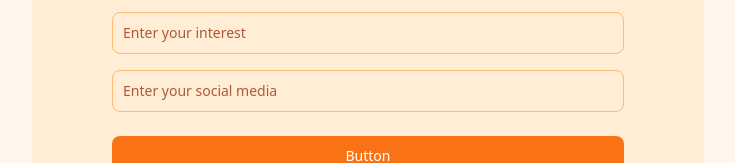
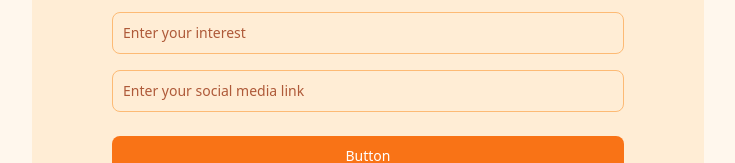
Before and after one commit to anoopraju31/100xdevs_cohort, a React (Vite) app in the folder Week 5/assigments/business-card/: page /create-card in a window 1280 px wide. Shown: the part 426-589 px from the top of the page, without its empty margins (272-1007 px from the left). Built offline with nearby package versions, Linux system fonts and the light colour scheme.

Commit message:
Week 5 - Assignments: Business Card - Input Field Component - styled

```diff
--- a/Week 5/assigments/business-card/src/components/Form.jsx
+++ b/Week 5/assigments/business-card/src/components/Form.jsx
@@ -1,58 +1,41 @@
 import Button from './Button'
+import InputField from './InputField'
 
 const Form = () => {
 	return (
 		<form className='p-10 '>
-			<div className='mb-4'>
-				<label htmlFor='name' className='sr-only'>
-					Name
-				</label>
-				<input
+			<InputField
+				id='name'
+				name='name'
+				label='Name'
+				placeholder='Enter your name'
 				type='text'
-					name='name'
-					id='name'
-					placeholder='Enter your name'
-					className='bg-transparent border outline-none border-orange-300 text-orange-900 text-sm rounded-lg focus:ring-orange-500 focus:border-orange-500 block w-full p-2.5 placeholder:text-orange-800/80'
 			/>
-			</div>
 
-			<div className='mb-4'>
-				<label htmlFor='description' className='sr-only'>
-					Description
-				</label>
-				<textarea
-					rows='5'
+			<InputField
+				id='description'
 				name='description'
-					id='description'
+				label='Description'
 				placeholder='Enter your description'
-					className='bg-transparent border outline-none border-orange-300 text-orange-900 text-sm rounded-lg focus:ring-orange-500 focus:border-orange-500 block w-full p-2.5 placeholder:text-orange-800/80'></textarea>
-			</div>
+				isTextarea
+				rows={5}
+			/>
 
-			<div className='mb-4'>
-				<label htmlFor='interest' className='sr-only'>
-					Interest
-				</label>
-				<input
+			<InputField
+				id='interest'
+				name='interest'
+				label='Interest'
+				placeholder='Enter your interest'
 				type='text'
-					name='interest'
-					id='interest'
-					placeholder='Enter your interest'
-					className='bg-transparent border outline-none border-orange-300 text-orange-900 text-sm rounded-lg focus:ring-orange-500 focus:border-orange-500 block w-full p-2.5 placeholder:text-orange-800/80'
 			/>
-			</div>
 
-			<div className='mb-4'>
-				<label htmlFor='social-link' className='sr-only'>
-					Social
-				</label>
-				<input
+			<InputField
+				id='social-link'
+				name='social-link'
+				label='Social media link'
+				placeholder='Enter your social media link'
 				type='text'
-					name='social-link'
-					id='social-link'
-					placeholder='Enter your social media'
-					className='bg-transparent border outline-none border-orange-300 text-orange-900 text-sm rounded-lg focus:ring-orange-500 focus:border-orange-500 block w-full p-2.5 placeholder:text-orange-800/80'
 			/>
-			</div>
 
 			<div className='mt-6 flex justify-center'>
 				<Button />
--- a/Week 5/assigments/business-card/src/components/InputField.jsx
+++ b/Week 5/assigments/business-card/src/components/InputField.jsx
@@ -1,5 +1,41 @@
-const InputField = () => {
-	return <div>InputField</div>
+import PropTypes from 'prop-types'
+
+const InputField = (props) => {
+	const { isTextarea, id, name, label, placeholder, type, rows } = props
+	return (
+		<div className='mb-4'>
+			<label htmlFor={id} className='sr-only'>
+				{label}
+			</label>
+			{isTextarea ? (
+				<textarea
+					rows={rows}
+					name={name}
+					id={id}
+					placeholder={placeholder}
+					className='bg-transparent border outline-none border-orange-300 text-orange-900 text-sm rounded-lg focus:ring-orange-500 focus:border-orange-500 block w-full p-2.5 placeholder:text-orange-800/80'
+				/>
+			) : (
+				<input
+					type={type}
+					name={name}
+					id={id}
+					placeholder={placeholder}
+					className='bg-transparent border outline-none border-orange-300 text-orange-900 text-sm rounded-lg focus:ring-orange-500 focus:border-orange-500 block w-full p-2.5 placeholder:text-orange-800/80'
+				/>
+			)}
+		</div>
+	)
+}
+
+InputField.propTypes = {
+	isTextarea: PropTypes.bool,
+	name: PropTypes.string,
+	label: PropTypes.string,
+	id: PropTypes.string,
+	placeholder: PropTypes.string,
+	type: PropTypes.string,
+	rows: PropTypes.number,
 }
 
 export default InputField
```
Lines whose indentation alone changed are shown as unchanged.
